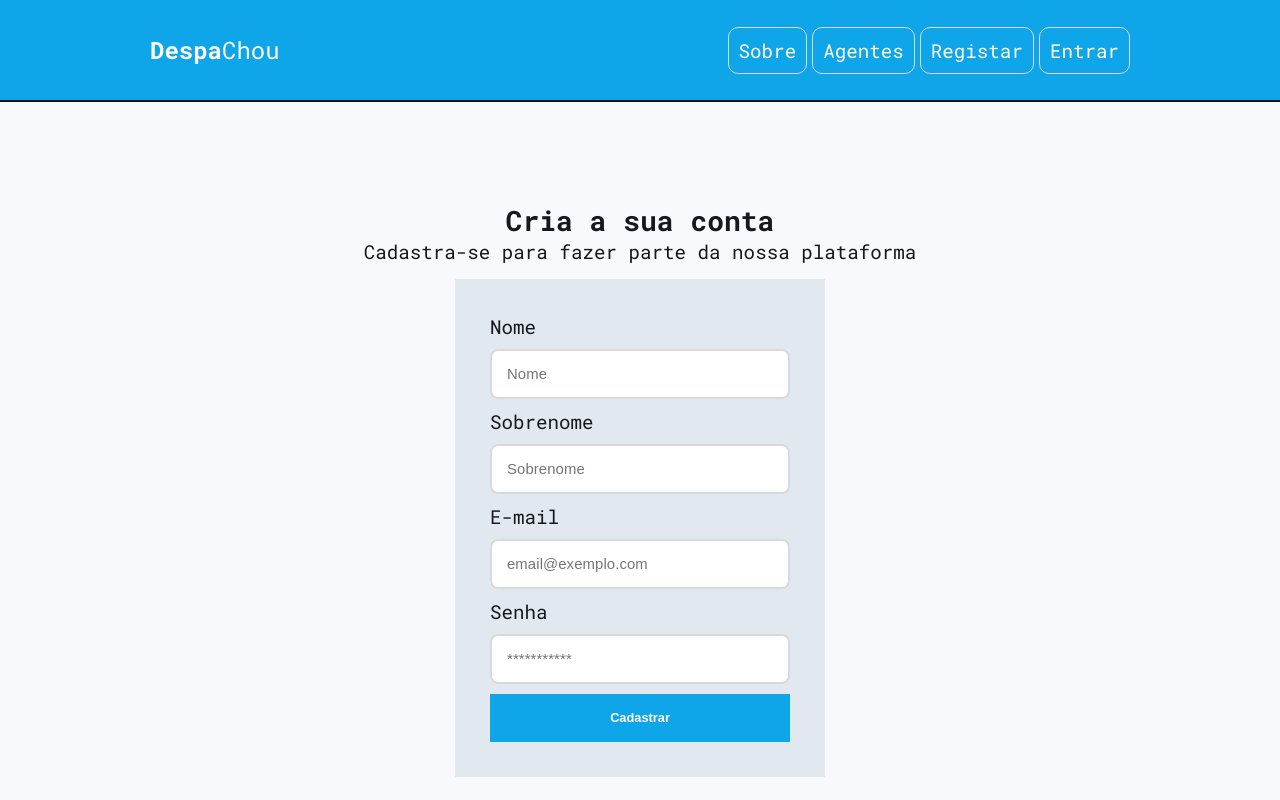
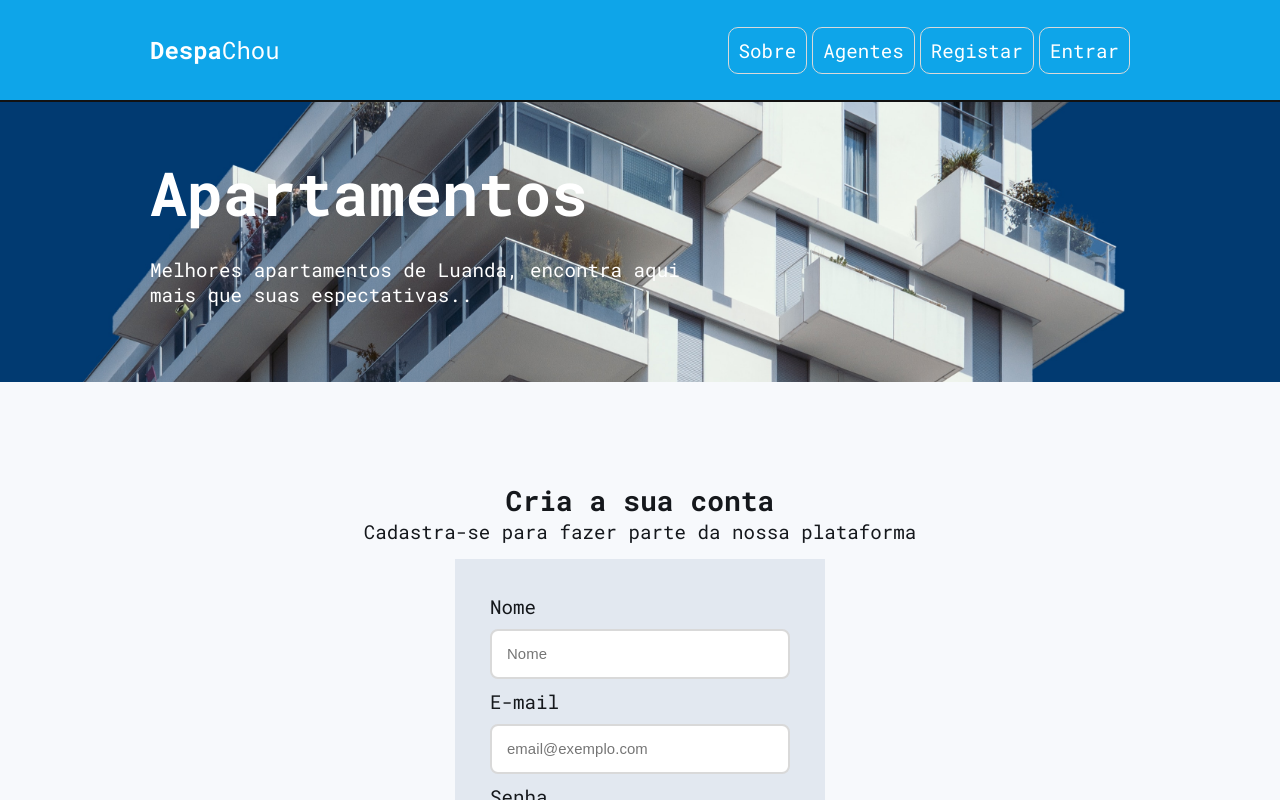
Before and after one commit to franciscojoaopedro/imoveis, a React (Vite) app: page /cadastro in a window 1280 px wide. Shown: the top 800 px of the page. Built offline with nearby package versions, Linux system fonts and the light colour scheme.

Commit message:
fix api axios consume

```diff
--- a/package.json
+++ b/package.json
@@ -10,10 +10,12 @@
     "preview": "vite preview"
   },
   "dependencies": {
+    "axios": "^1.4.0",
     "react": "^18.2.0",
     "react-dom": "^18.2.0",
     "react-icons": "^4.8.0",
     "react-router-dom": "^6.11.1",
+    "react-toastify": "^9.1.2",
     "styled-components": "^6.0.0-rc.1"
   },
   "devDependencies": {
--- a/src/App.jsx
+++ b/src/App.jsx
@@ -1,11 +1,13 @@
 import Landing from './components/landing'
 import Global from './styles/Global'
-
+import { ToastContainer } from 'react-toastify'
+import 'react-toastify/dist/ReactToastify.css';
 function App() {
   return (
     <>
     <Landing/>
     <Global/>
+    <ToastContainer/>
     </>
   )
 }
--- a/src/components/destaques/index.jsx
+++ b/src/components/destaques/index.jsx
@@ -14,12 +14,13 @@ export default function Destaques(){
         </Container>
     )
 }
-
+/*
 const MudarDestaques= async ()=>{
     const imageUrl="public/casa_unsplash_1.jpg"
    const destaque= document.querySelector(".Destaques");
    destaque.style.backgroundImage.url=imageUrl;
 }
+*/
 
 const Container=styled.div`
     padding: 200px 150px;
--- a/src/pages/RegistarCliente/index.jsx
+++ b/src/pages/RegistarCliente/index.jsx
@@ -1,39 +1,71 @@
 import { styled } from "styled-components";
 import Input from "../../components/Input";
 import Button from "../../components/Button";
+import TopBanner from "../../components/TopBanner";
+import { useState } from "react";
+import Api from "../../services/API";
+import { toast } from "react-toastify";
+
+
 export default function Cadastro(){
+    const [data,setData]=useState({
+        nome:"",
+        email:"",
+        password:""
+    })
+
+    const InuptValue=(event)=>setData({...data,
+        [event.target.name]:event.target.value})
+
+    const handleSubmit=(event)=>{
+        event.preventDefault();
+        Api.post("/createusers",data)
+        .then((response)=>{
+            console.log(response)
+            if(!response.data.error===true){
+                toast.success(response.data.message);
+            }else{
+                toast.error(response.data.message);
+            }
+        })
+        .catch((error)=>{
+            console.log({message:error.message});
+        })
+    }
     return(
        <>
+      <TopBanner/>
         <Container>
             <h2>Cria a sua conta</h2>
             <p>Cadastra-se para fazer parte da nossa plataforma</p>
             <ContainerForm>
-                <Form>
+                <Form  onSubmit={handleSubmit} >
                 <Label>Nome</Label>
                 <Input
                 type="text"
                 required
                 placeholder="Nome"
-                />
-                <Label>Sobrenome</Label>
-                <Input
-                type="text"
-                required
-                placeholder="Sobrenome"
+                onChange={InuptValue}
+                name="nome"
                 />
                 <Label>E-mail</Label>
                 <Input
                 type="email"
                 required
                 placeholder="email@exemplo.com"
+                onChange={InuptValue}
+                name="email"
+
                 />
                  <Label>Senha</Label>
                 <Input
                  type="password"
                  required
                  placeholder="***********"
+                    name="password"
+                 onChange={InuptValue}
                 />
-            <Button>Cadastrar</Button>
+            <Button type="submit" >Cadastrar</Button>
                 </Form>
             </ContainerForm>
         </Container>
--- /dev/null
+++ b/src/services/API.js
@@ -0,0 +1,9 @@
+import axios from "axios";
+
+const Api=axios.create({
+    baseURL:"http://localhost:8000",
+    headers:{
+        "Content-Type":"application/json"
+    }
+})
+export default Api;
```
Also changed, not shown: src/components/landing/index.jsx (+0 -19 lines), 1 other file (tests, documents, lock files or other folders).
